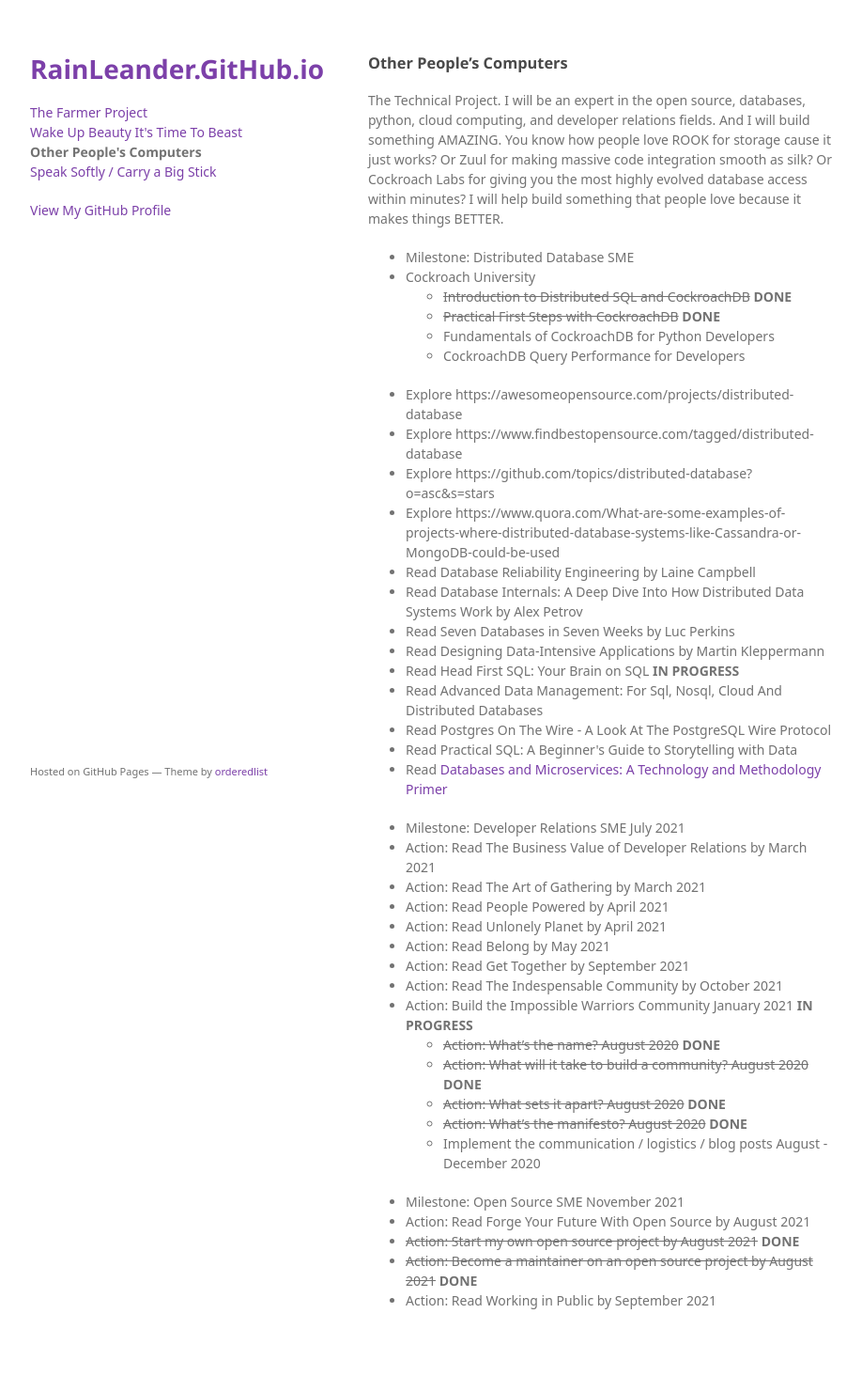
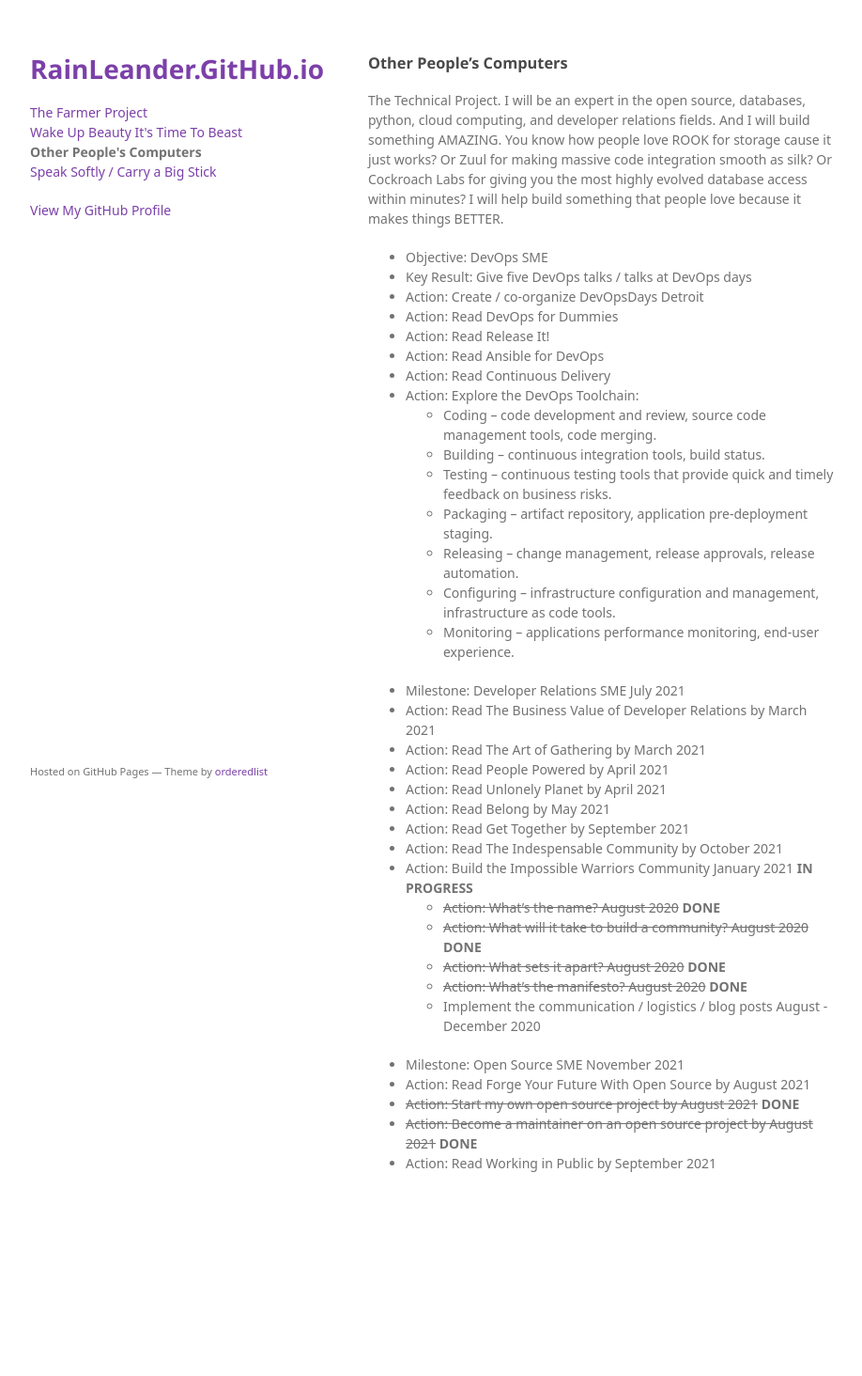
Before and after one commit to rainleander/rainleander.github.io, a Jekyll site: the page other-peoples-computers.html, which Jekyll copies as it is, in a window 1280 px wide. Shown: the whole page at 94% size, without its empty margins (178-1096 px from the left). Built offline with Jekyll 4.4.1, drawn with Linux system fonts in a browser that asks for light colours; some web fonts are replaced; after the commit the page ends 1318 px from its top, so only the background shows below that.

Commit message:
Update other-peoples-computers.html

```diff
--- a/other-peoples-computers.html
+++ b/other-peoples-computers.html
@@ -29,25 +29,21 @@
 <a id="other-peoples-computers" class="anchor" href="#other-peoples-computers" aria-hidden="true"><span aria-hidden="true" class="octicon octicon-link"></span></a>Other People’s Computers</h3>
 <p>The Technical Project. I will be an expert in the open source, databases, python, cloud computing, and developer relations fields. And I will build something AMAZING. You know how people love ROOK for storage cause it just works? Or Zuul for making massive code integration smooth as silk? Or Cockroach Labs for giving you the most highly evolved database access within minutes? I will help build something that people love because it makes things BETTER.</p>
 
-        <p><ul><li>Milestone: Distributed Database SME</li>
-          <li>Cockroach University</li>
-        <ul><li><del>Introduction to Distributed SQL and CockroachDB</del> <b>DONE</b></li>
-          <li><del>Practical First Steps with CockroachDB</del> <b>DONE</b></li>
-          <li>Fundamentals of CockroachDB for Python Developers</li>
-          <li>CockroachDB Query Performance for Developers</li></ul>
-          <li>Explore https://awesomeopensource.com/projects/distributed-database</li>
-          <li>Explore https://www.findbestopensource.com/tagged/distributed-database</li>
-          <li>Explore https://github.com/topics/distributed-database?o=asc&s=stars</li>
-          <li>Explore https://www.quora.com/What-are-some-examples-of-projects-where-distributed-database-systems-like-Cassandra-or-MongoDB-could-be-used</li>
-          <li>Read Database Reliability Engineering by Laine Campbell</li>
-          <li>Read Database Internals: A Deep Dive Into How Distributed Data Systems Work by Alex Petrov</li>
-          <li>Read Seven Databases in Seven Weeks by Luc Perkins</li>
-          <li>Read Designing Data-Intensive Applications by Martin Kleppermann</li>
-        <li>Read Head First SQL: Your Brain on SQL <b>IN PROGRESS</b></li>
-        <li>Read Advanced Data Management: For Sql, Nosql, Cloud And Distributed Databases</li>
-        <li>Read Postgres On The Wire - A Look At The PostgreSQL Wire Protocol</li>
-        <li>Read Practical SQL: A Beginner's Guide to Storytelling with Data</li>
-        <li>Read <a href="https://thenewstack.io/databases-and-microservices-a-technology-and-methodology-primer/">Databases and Microservices: A Technology and Methodology Primer</a></li></ul>
+        <p><ul><li>Objective: DevOps SME</li>
+        <li>Key Result: Give five DevOps talks / talks at DevOps days</li>
+        <li>Action: Create / co-organize DevOpsDays Detroit</li>
+        <li>Action: Read DevOps for Dummies</li>
+        <li>Action: Read Release It!</li>
+        <li>Action: Read Ansible for DevOps</li>
+        <li>Action: Read Continuous Delivery</li>
+        <li>Action: Explore the DevOps Toolchain:
+          <ul><li>Coding – code development and review, source code management tools, code merging.</li>
+            <li>Building – continuous integration tools, build status.</li>
+            <li>Testing – continuous testing tools that provide quick and timely feedback on business risks.</li>
+            <li>Packaging – artifact repository, application pre-deployment staging.</li>
+            <li>Releasing – change management, release approvals, release automation.</li>
+            <li>Configuring – infrastructure configuration and management, infrastructure as code tools.</li>
+            <li>Monitoring – applications performance monitoring, end-user experience.</li></ul></li></li></ul>
 
         <ul><li>Milestone: Developer Relations SME July 2021</li>
           <li>Action: Read The Business Value of Developer Relations by March 2021</li>
```
